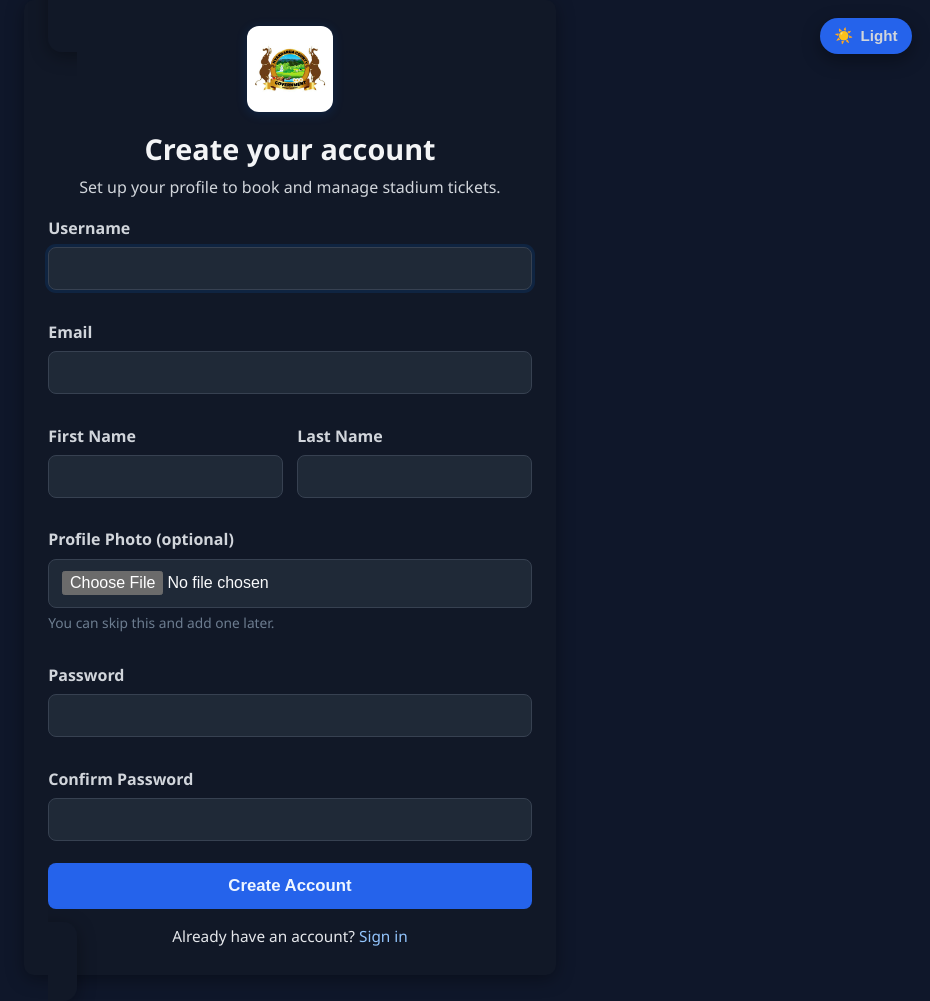
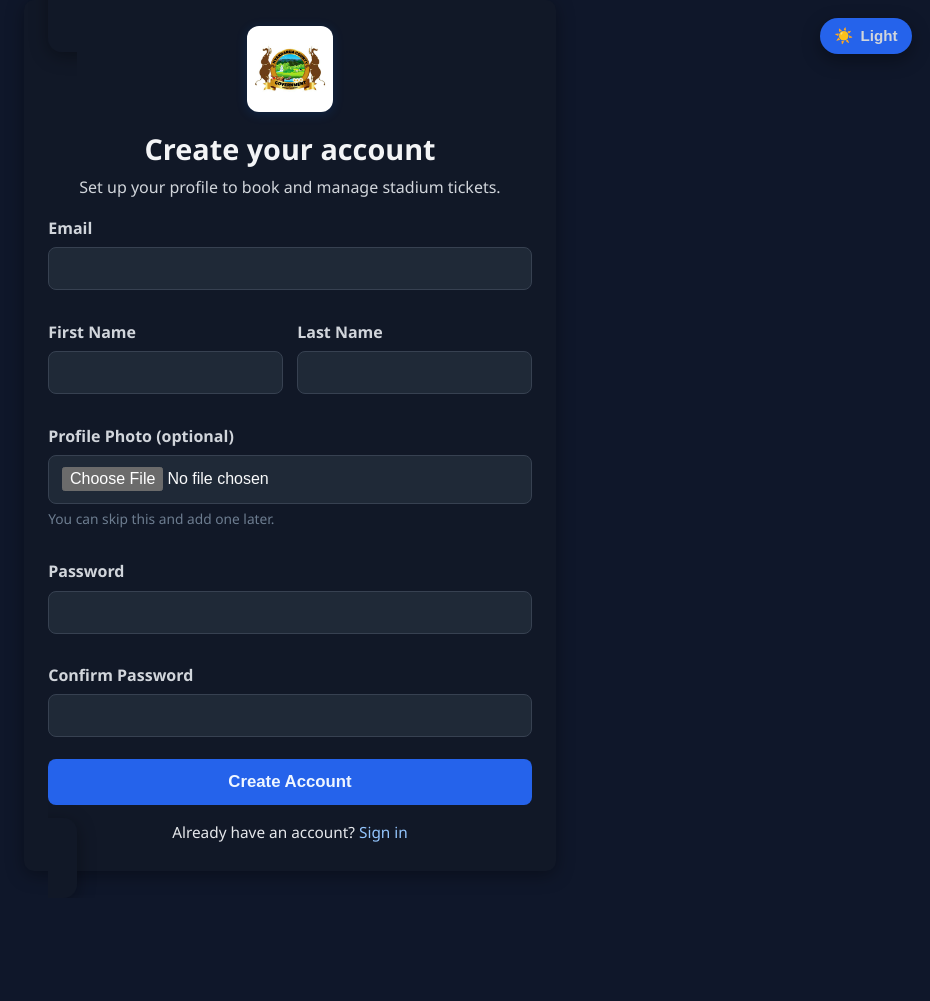
Before and after one commit to G-Andrew-N/stadium_ticketing, a Django app: page /users/register/ in a window 1280 px wide. Shown: the whole page, without its empty margins (350-1280 px from the left). After the commit the page ends 877 px from the top, so only its background shows below. Run offline with Django 5.2, Linux system fonts and the light colour scheme.

Commit message:
Remove username field from CustomUserCreationForm and registration template for streamlined user registration process

```diff
--- a/users/forms.py
+++ b/users/forms.py
@@ -7,11 +7,16 @@ class CustomUserCreationForm(UserCreationForm):
     email = forms.EmailField(required=True)
     first_name = forms.CharField(max_length=30, required=True)
     last_name = forms.CharField(max_length=30, required=True)
-    photo = forms.ImageField(required=False)  # This is fine
+    photo = forms.ImageField(required=False)
 
     class Meta:
         model = User
-        fields = ['username', 'email', 'first_name', 'last_name', 'password1', 'password2', 'photo']
+        fields = ['email', 'first_name', 'last_name', 'password1', 'password2', 'photo']
+
+    def __init__(self, *args, **kwargs):
+        super().__init__(*args, **kwargs)
+        if 'username' in self.fields:
+            self.fields.pop('username')
 
     def clean_email(self):
         email = self.cleaned_data.get('email')
--- a/users/templates/users/register.html
+++ b/users/templates/users/register.html
@@ -232,13 +232,7 @@
         {% csrf_token %}
 
         <div class="auth-grid">
-            <div class="auth-field full">
-                <label for="id_username">Username</label>
-                {{ form.username }}
-                {% for error in form.username.errors %}
-                    <div class="field-error">{{ error }}</div>
-                {% endfor %}
-            </div>
+
 
             <div class="auth-field full">
                 <label for="id_email">Email</label>
```
